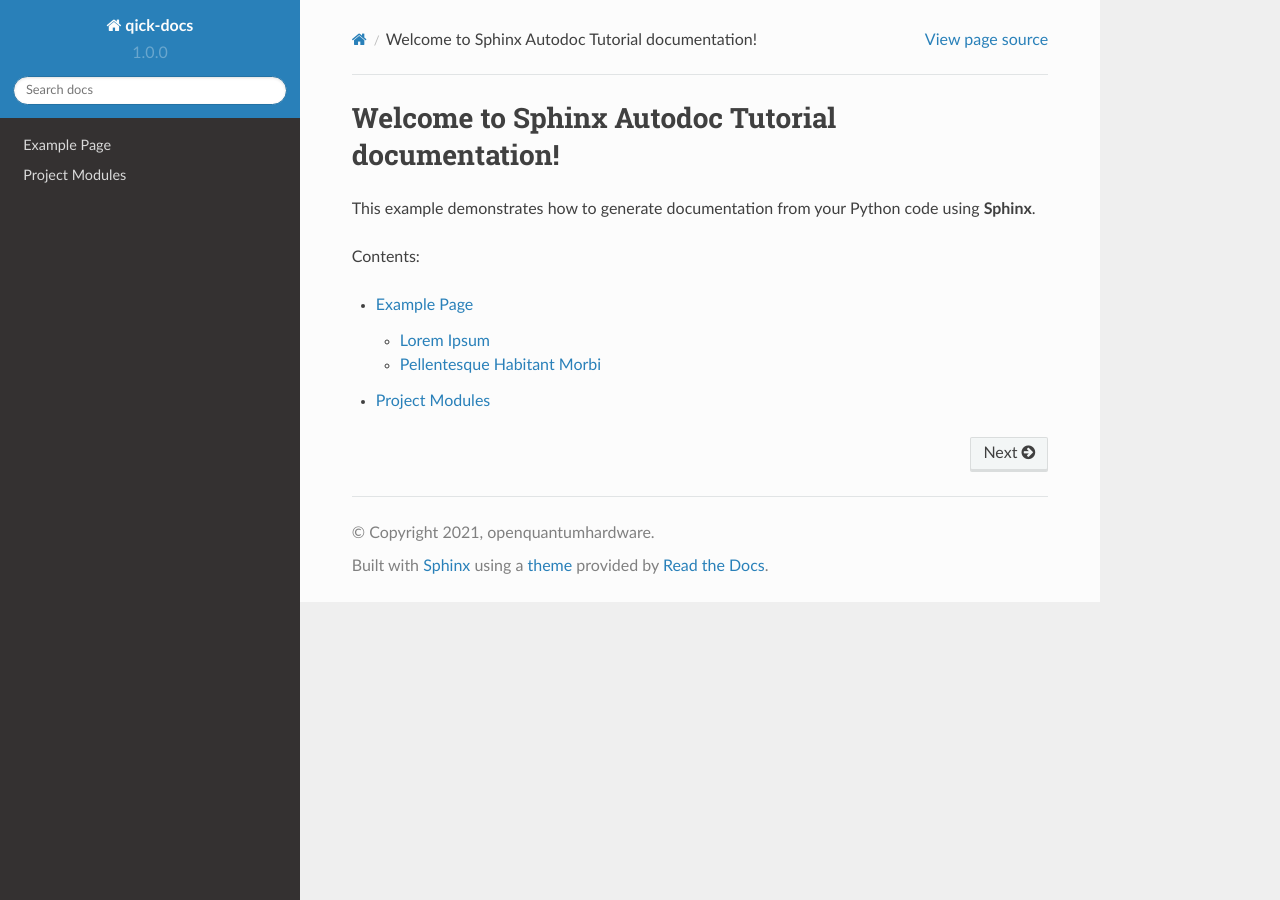
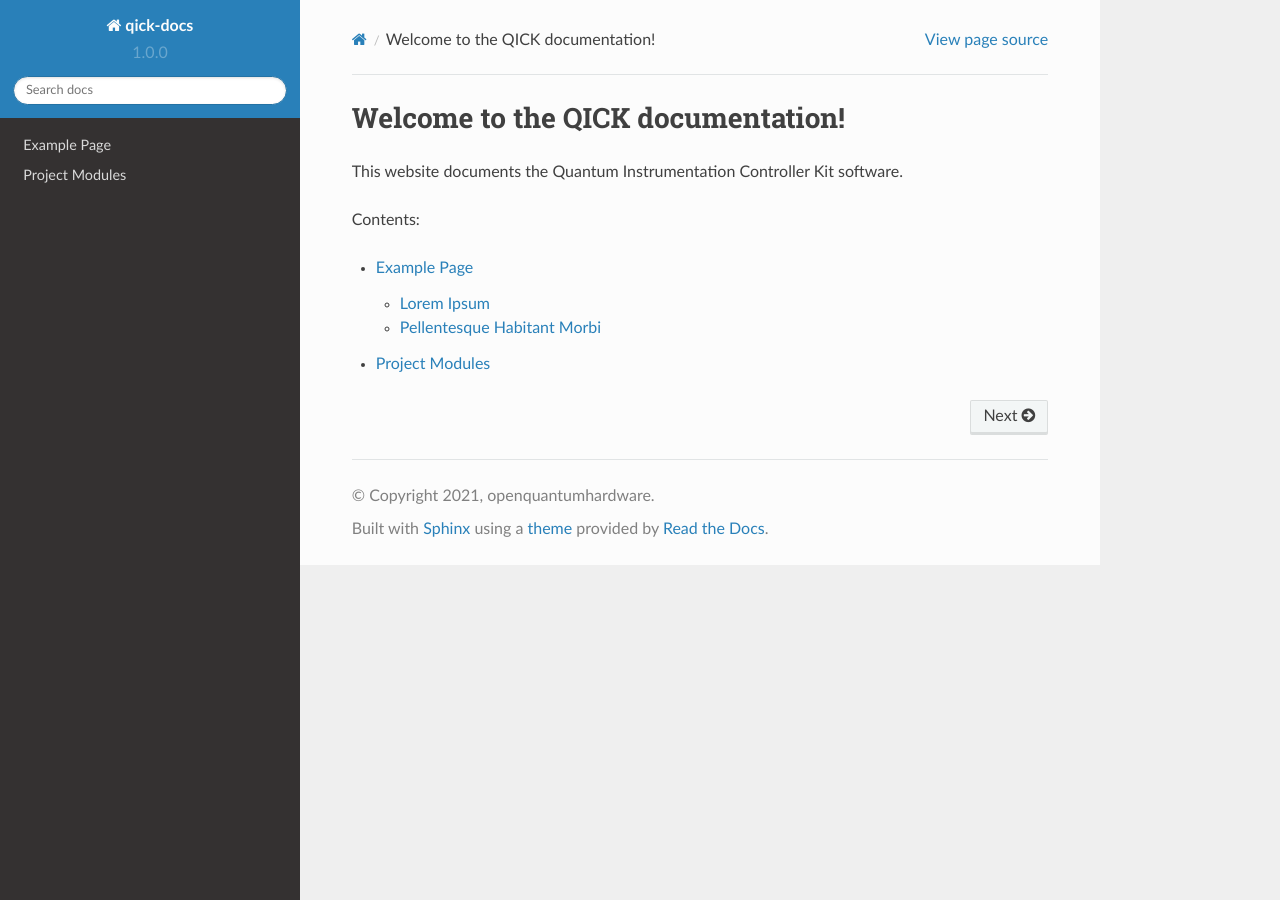
Before and after one commit to openquantumhardware/qick-docs, a Sphinx documentation site: the page built from docs/index.rst, in a window 1280 px wide. Built offline with Sphinx 7.4.7 and the Read the Docs theme 2.0.0, drawn with Linux system fonts in a browser that asks for light colours; pages that are not in the unit, such as notebooks, are missing from menus.

Commit message:
Change the text on the main page

```diff
--- a/docs/index.rst
+++ b/docs/index.rst
@@ -3,10 +3,10 @@
    You can adapt this file completely to your liking, but it should at least
    contain the root `toctree` directive.
 
-Welcome to Sphinx Autodoc Tutorial documentation!
+Welcome to the QICK documentation!
 =================================================
 
-This example demonstrates how to generate documentation from your Python code using **Sphinx**.
+This website documents the Quantum Instrumentation Controller Kit software.
 
 Contents:
 
```
